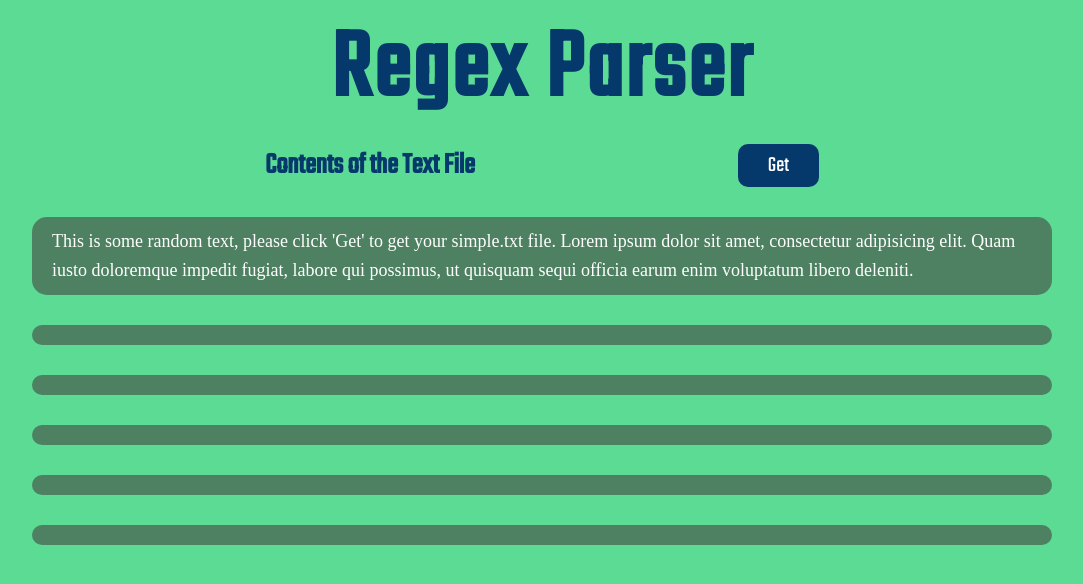
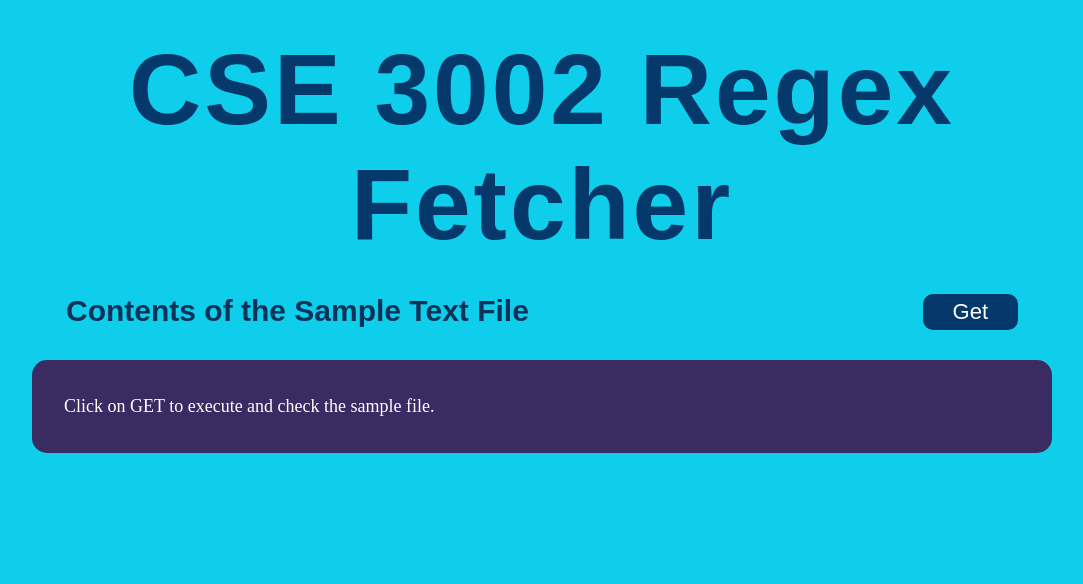
Before and after one commit to Raajzz/cse3002, a plain HTML site: page da-3/index.html in a window 1280 px wide. Shown: the whole page, without its empty margins (98-1181 px from the left). Drawn offline with Linux system fonts and the light colour scheme.

Commit message:
Ultimate FIX
Signed-off-by: ☣️ Arka ☣️ <arkamtg.pramanik@gmail.com>

```diff
--- a/da-3/index.html
+++ b/da-3/index.html
@@ -41,7 +41,7 @@
                 npara = resp3.length;
                 para = resp3[resp3.length - 1];
                 line = Math.trunc((pos - page * 3000 - totalletterinprevparas) / 90) + 1;
-                npos = para.length - (line - 1) * 90;
+                npos = para.length % 90;
                 ans += `Page No. : ${page + 1
                   } Para No. : ${npara} Line No. : ${line} Position No. : ${npos}<br/>`;
               });
@@ -59,23 +59,23 @@
             $(".res5").html(ans5);
           }
         })
+        $('.hide').css('display', 'block');
       });
     });
   </script>
 </head>
 
 <body>
-  <h1 class="title">Regex Parser</h1>
+  <h1 class="title">CSE 3002 Regex Fetcher</h1>
   <div class="get-text-container">
-    <h3 class="sub-title">Contents of the Text File</h3>
+    <h3 class="sub-title">Contents of the Sample Text File</h3>
     <button class="btn">Get</button>
     <script src="script.js"></script>
   </div>
   <div class="get-res">
-    <p class="p-res">This is some random text, please click 'Get' to get your simple.txt file. Lorem ipsum dolor sit
-      amet, consectetur adipisicing elit. Quam iusto doloremque impedit fugiat, labore qui possimus, ut quisquam sequi
-      officia earum enim voluptatum libero deleniti.</p>
+    <p class="p-res">Click on GET to execute and check the sample file.</p>
   </div>
+  <div class="hide">
     <div class="get-res ">
       <p class="res1"></p>
     </div>
@@ -91,7 +91,7 @@
     <div class="get-res">
       <p class="res5"></p>
     </div>
-
+  </div>
   </div>
 </body>
 
--- a/da-3/style.css
+++ b/da-3/style.css
@@ -1,4 +1,4 @@
-@import url('https://fonts.googleapis.com/css2?family=Teko&display=swap');
+@import url('https://fonts.googleapis.com/css2?family=Open+Sans&display=swap');
 
 * {
   margin: 0;
@@ -7,8 +7,8 @@
 }
 
 body {
-  font-family: 'Teko', sans-serif;
-  background-color: #5cdb95;
+  font-family: 'Open+Sans', sans-serif;
+  background-color: #0fceeb;
   padding: 0 100px;
 }
 
@@ -17,11 +17,13 @@ body {
   text-align: center;
   font-size: 100px;
   letter-spacing: 3px;
+  margin: 2rem;
 }
 
 .sub-title {
-  color: #05386b;
+  color: #0b3259;
   font-size: 30px;
+  margin-left: 4rem;
 }
 
 .btn {
@@ -34,25 +36,28 @@ body {
   cursor: pointer;
   color: white;
   font-size: 22px;
-  font-family: 'Teko', sans-serif;
+  font-family: 'Open+Sans', sans-serif;
+  margin-right: 4rem;
 }
 
 .btn:hover {
-  background-color: #27ac91;
+  background-color: #37229c;
 }
 
 .get-text-container {
   display: flex;
-  justify-content: space-evenly;
+  justify-content: space-between;
 }
-
+.hide {
+  display: none;
+}
 .get-res {
   color: white;
   line-height: 1.6;
   font-size: 18px;
-  background-color: #4d8161;
+  background-color: #3b2b63;
   border-radius: 15px;
-  padding: 10px 20px;
+  padding: 2rem;
   margin: 30px;
   font-family: 'Times New Roman', Times, serif;
 }
--- a/da-3/temp.js
+++ b/da-3/temp.js
@@ -77,7 +77,7 @@ function getans(matches) {
     npara = resp3.length;
     para = resp3[resp3.length - 1];
     line = Math.trunc((pos - page * 3000 - totalletterinprevparas) / 90) + 1;
-    npos = para.length - (line - 1) * 90;
+    npos = para.length % 90;
     ans += `\nPage No. : ${
       page + 1
     } \n Para No. : ${npara} \n Line No. : ${line}\n Position No. : ${npos}\n`;
```
Lines whose indentation alone changed are shown as unchanged.
